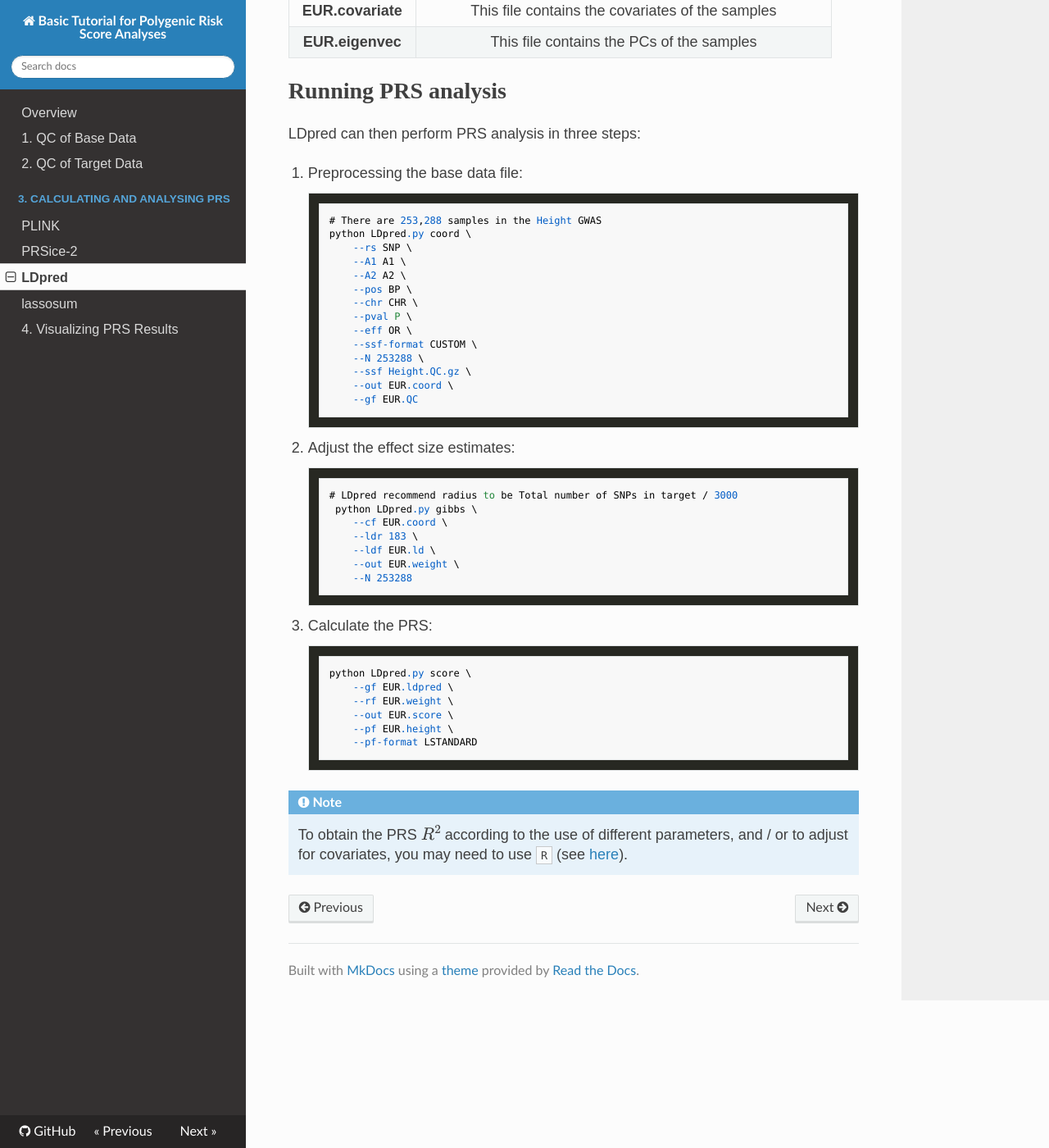
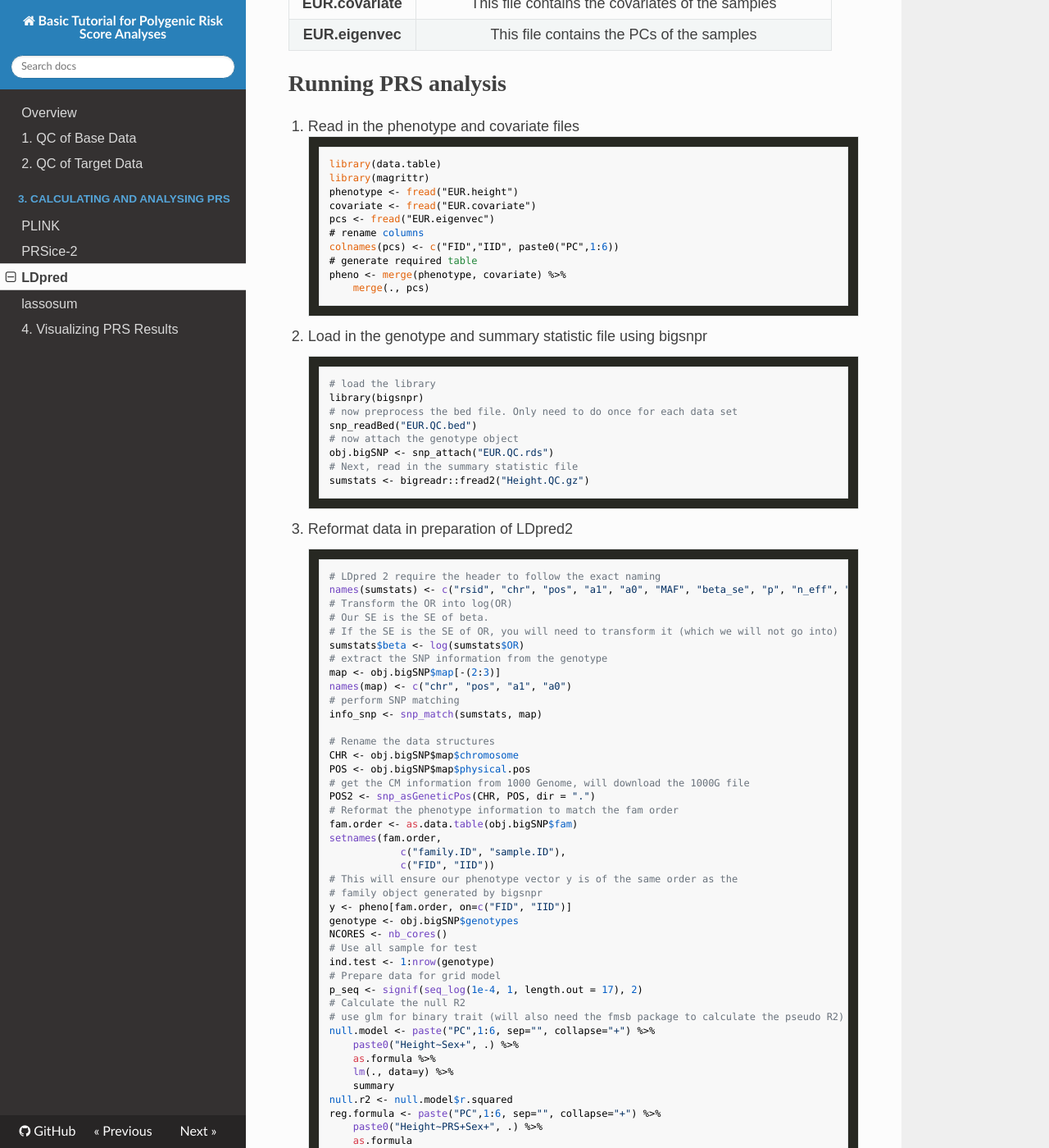
Before and after one commit to choishingwan/PRS-Tutorial, an MkDocs documentation site: the page built from docs/ldpred.md, in a window 1280 px wide and 1400 px high, scrolled down 938 px. Shown: the whole window at 82% size. Built offline with MkDocs 1.6.1, drawn with Linux system fonts in a browser that asks for light colours; nearby versions of some CDN libraries; formulas are drawn with MathJax 3; some of the changed text lies outside the part shown.

Commit message:
[Update] Draft for LDpred2{

````diff
--- a/docs/ldpred.md
+++ b/docs/ldpred.md
@@ -1,18 +1,23 @@
 Here we use another PRS program, [LDpred](https://github.com/bvilhjal/ldpred), that uses a Bayesian approach to polygenic risk scoring.
 
-!!! note
-    Python 3 and other packages need to be installed before running LDpred.
-    Please refer to their website for installation instructions.
-
-    If you have Python installed, you should be able to install LDpred with the following command:
-    ```
-    pip install ldpred
-    ```
 
 !!! note
-    The script used here is based on LDpred version 1.0.6
+    The script used here is based on LDpred 2 implemented under bigsnpr version 1.4.7
 
-    Due to current update in LDpred, this tutorial is likely outdated. We will try to update it once we've tested the new version.
+!!! note
+    For more details, please refer to [LDpred 2's homepage](https://privefl.github.io/bigsnpr/articles/LDpred2.html)
+
+You can install `LDpred` and its dependencies in `R` with the following command:
+
+```R
+install.packages("devtools")
+library(devtools)
+install_github("privefl/bigsnpr")
+```
+
+!!! note
+    For mac users, you might need to follow the guide [here](https://thecoatlessprofessor.com/programming/cpp/openmp-in-r-on-os-x/) to be able to install LDpred2
+
 
 We assume that you have the following files:
 
@@ -28,47 +33,171 @@
 
 
 # Running PRS analysis
-LDpred can then perform PRS analysis in three steps:
 
-1. Preprocessing the base data file:
-```bash
-# There are 253,288 samples in the Height GWAS
-python LDpred.py coord \
-    --rs SNP \
-    --A1 A1 \
-    --A2 A2 \
-    --pos BP \
-    --chr CHR \
-    --pval P \
-    --eff OR \
-    --ssf-format CUSTOM \
-    --N 253288 \
-    --ssf Height.QC.gz \
-    --out EUR.coord \
-    --gf EUR.QC
+1. Read in the phenotype and covariate files
+```R
+library(data.table)
+library(magrittr)
+phenotype <- fread("EUR.height")
+covariate <- fread("EUR.covariate")
+pcs <- fread("EUR.eigenvec")
+# rename columns
+colnames(pcs) <- c("FID","IID", paste0("PC",1:6))
+# generate required table
+pheno <- merge(phenotype, covariate) %>%
+    merge(., pcs)
+```
+2. Load in the genotype and summary statistic file using bigsnpr
+``` R
+# load the library
+library(bigsnpr)
+# now preprocess the bed file. Only need to do once for each data set
+snp_readBed("EUR.QC.bed")
+# now attach the genotype object
+obj.bigSNP <- snp_attach("EUR.QC.rds")
+# Next, read in the summary statistic file
+sumstats <- bigreadr::fread2("Height.QC.gz")
 ```
 
-2. Adjust the effect size estimates:
-``` bash
-# LDpred recommend radius to be Total number of SNPs in target / 3000
- python LDpred.py gibbs \
-    --cf EUR.coord \
-    --ldr 183 \
-    --ldf EUR.ld \
-    --out EUR.weight \
-    --N 253288
+3. Reformat data in preparation of LDpred2
+```R
+# LDpred 2 require the header to follow the exact naming
+names(sumstats) <- c("rsid", "chr", "pos", "a1", "a0", "MAF", "beta_se", "p", "n_eff", "INFO", "OR")
+# Transform the OR into log(OR)
+# Our SE is the SE of beta.
+# If the SE is the SE of OR, you will need to transform it (which we will not go into)
+sumstats$beta <- log(sumstats$OR)
+# extract the SNP information from the genotype
+map <- obj.bigSNP$map[-(2:3)]
+names(map) <- c("chr", "pos", "a1", "a0")
+# perform SNP matching
+info_snp <- snp_match(sumstats, map)
+
+# Rename the data structures
+CHR <- obj.bigSNP$map$chromosome
+POS <- obj.bigSNP$map$physical.pos
+# get the CM information from 1000 Genome, will download the 1000G file
+POS2 <- snp_asGeneticPos(CHR, POS, dir = ".")
+# Reformat the phenotype information to match the fam order
+fam.order <- as.data.table(obj.bigSNP$fam)
+setnames(fam.order,
+            c("family.ID", "sample.ID"),
+            c("FID", "IID"))
+# This will ensure our phenotype vector y is of the same order as the
+# family object generated by bigsnpr
+y <- pheno[fam.order, on=c("FID", "IID")]
+genotype <- obj.bigSNP$genotypes
+NCORES <- nb_cores()
+# Use all sample for test
+ind.test <- 1:nrow(genotype)
+# Prepare data for grid model
+p_seq <- signif(seq_log(1e-4, 1, length.out = 17), 2)
+# Calculate the null R2
+# use glm for binary trait (will also need the fmsb package to calculate the pseudo R2)
+null.model <- paste("PC",1:6, sep="", collapse="+") %>%
+    paste0("Height~Sex+", .) %>%
+    as.formula %>%
+    lm(., data=y) %>%
+    summary
+null.r2 <- null.model$r.squared
+reg.formula <- paste("PC",1:6, sep="", collapse="+") %>%
+    paste0("Height~PRS+Sex+", .) %>%
+    as.formula
+
 ```
 
-3. Calculate the PRS:
-```bash
-python LDpred.py score \
-    --gf EUR.ldpred \
-    --rf EUR.weight \
-    --out EUR.score \
-    --pf EUR.height \
-    --pf-format LSTANDARD
+4. Start running LDpred 2
+```R
+# Start doing analysis on each chromosome
+y[,Inf.est:=0]
+y[,auto:=0]
+y[,grid:=0]
+for(chr in 1:22){
+    chr.idx <- which(info_snp$chr == chr)
+    df_beta <- info_snp[chr.idx,
+                c("beta", "beta_se", "n_eff")]
+    ind.chr <- info_snp$`_NUM_ID_`[chr.idx]
+    corr0 <- snp_cor(genotype, ind.col = ind.chr, ncores = NCORES,
+                 infos.pos = POS2[ind.chr], size = 3 / 1000)
+    corr <- bigsparser::as_SFBM(as(corr0, "dgCMatrix"))
+    ldsc <- snp_ldsc2(corr0, df_beta)
+    h2_est <- ldsc[["h2"]]
+    h2_seq <- round(h2_est * c(0.7, 1, 1.4), 4)
+    grid.param <- expand.grid(p = p_seq, h2 = h2_seq, sparse = c(FALSE, TRUE))
+    # Get adjusted beta from infinitesimal model
+    beta_inf <- snp_ldpred2_inf(corr, df_beta, h2 = h2_est)
+    # Get adjusted beta from grid model
+    beta_grid <- snp_ldpred2_grid(corr, df_beta, grid.param, ncores = NCORES)
+    # Get adjusted beta from the auto model
+    multi_auto <- snp_ldpred2_auto(corr, df_beta, h2_init = h2_est,
+                               vec_p_init = seq_log(1e-4, 0.9, length.out = NCORES),
+                               ncores = NCORES)
+    beta_auto <- sapply(multi_auto, function(auto) auto$beta_est)
+    # Get infinitesimal PRS
+    pred_inf <- big_prodVec(genotype, beta_inf, ind.row = ind.test, ind.col = ind.chr)
+    # Get the grid PRSs
+    pred_grid <- big_prodMat(genotype, beta_grid, ind.col = ind.chr)
+    # Get the Auto PRS
+    pred_auto <- big_prodMat(genotype, beta_auto, ind.row = ind.test, ind.col = ind.chr)
+    # add up the calculated PRS
+    y[,Inf.est:=Inf.est+pred_inf]
+    # for auto and grid, we want to retain the "best" prs only?
+    indep <- copy(y)
+    max.grid.r2 <- 0
+    max.grid.id <- 0
+    for(i in 1:ncol(pred_grid)){
+        indep[,PRS:=pred_grid[,i]]
+        model <- lm(reg.formula, data=indep) %>%
+            summary
+        prs.r2 <- model$r.squared - null.r2
+        if(max.grid.r2 < prs.r2){
+            max.grid.r2 <- prs.r2
+            max.grid.id <- i
+        }
+    }
+    # add up the calculated grid PRS
+    y[,grid:=grid+pred_grid[,max.grid.id]]
+    # Do the same for auto
+    max.auto.r2 <- 0
+    max.auto.id <- 0
+    for(i in 1:ncol(pred_auto)){
+        indep[,PRS:=pred_auto[,i]]
+        model <- lm(reg.formula, data=indep) %>%
+            summary
+        prs.r2 <- model$r.squared - null.r2
+        if(max.auto.r2 < prs.r2){
+            max.auto.r2 <- prs.r2
+            max.auto.id <- i
+        }
+    }
+    # add up the calculated grid PRS
+    y[,auto:=auto+pred_auto[,max.auto.id]]
+}
 ```
 
-!!! note
-    To obtain the PRS $R^2$ according to the use of different parameters, and / or
-    to adjust for covariates, you may need to use `R` (see [here](https://github.com/bvilhjal/ldpred/wiki/Q-and-A#im-having-trouble-with-covariates-can-you-help-me)).
+5. Get the final performance of the LDpred models
+```R
+    # there are 3 models: inf, auto and grid
+    inf.model <- paste("PC",1:6, sep="", collapse="+") %>%
+        paste0("Height~Inf.est+Sex+", .) %>%
+        as.formula %>%
+        lm(., data=y) %>%
+        summary
+    auto.model <- paste("PC",1:6, sep="", collapse="+") %>%
+        paste0("Height~auto+Sex+", .) %>%
+        as.formula %>%
+        lm(., data=y) %>%
+        summary
+    grid.model <- paste("PC",1:6, sep="", collapse="+") %>%
+        paste0("Height~grid+Sex+", .) %>%
+        as.formula %>%
+        lm(., data=y) %>%
+        summary
+
+    result <- data.table(
+                infinitesimal=inf.model$r.squared-null.r2,
+                grid=grid.model$r.squared-null.r2,
+                auto=auto.model$r.squared-null.r2,
+                null=null.r2)
+    print(result)
+```
````
